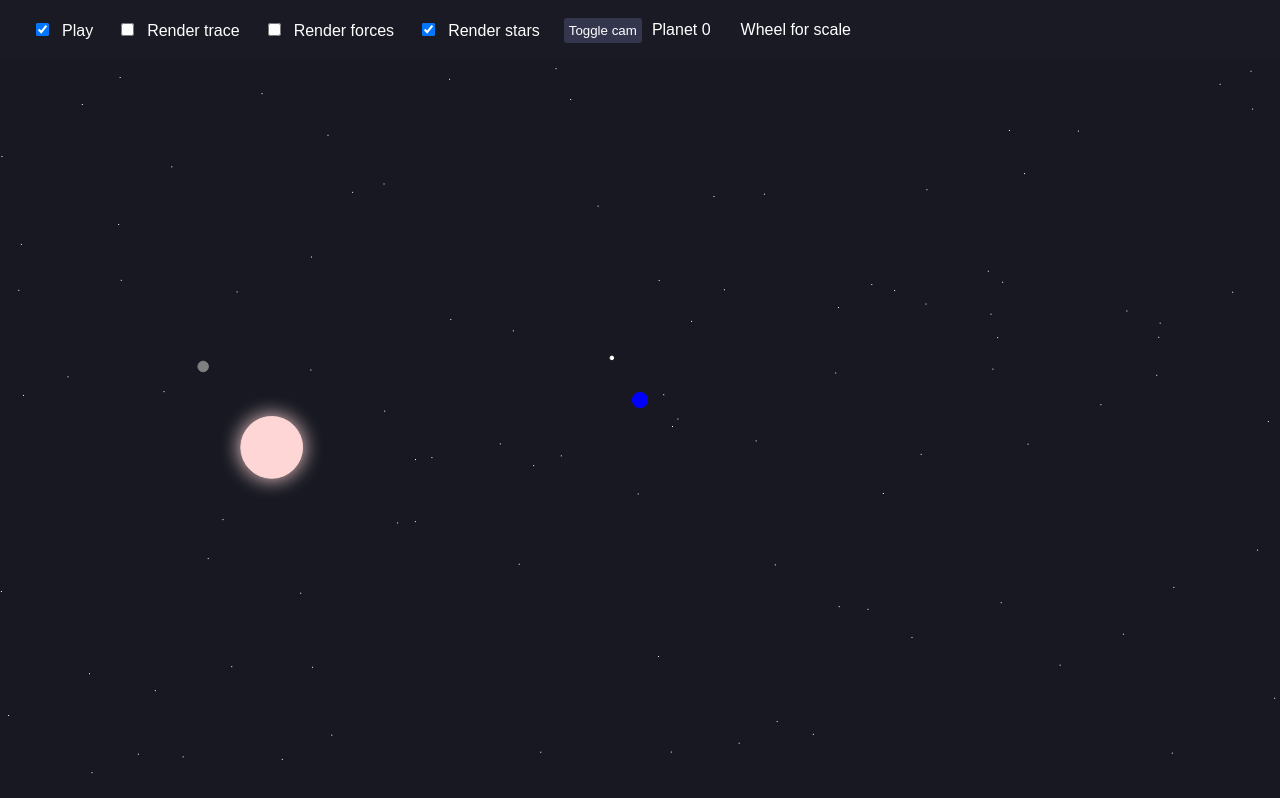
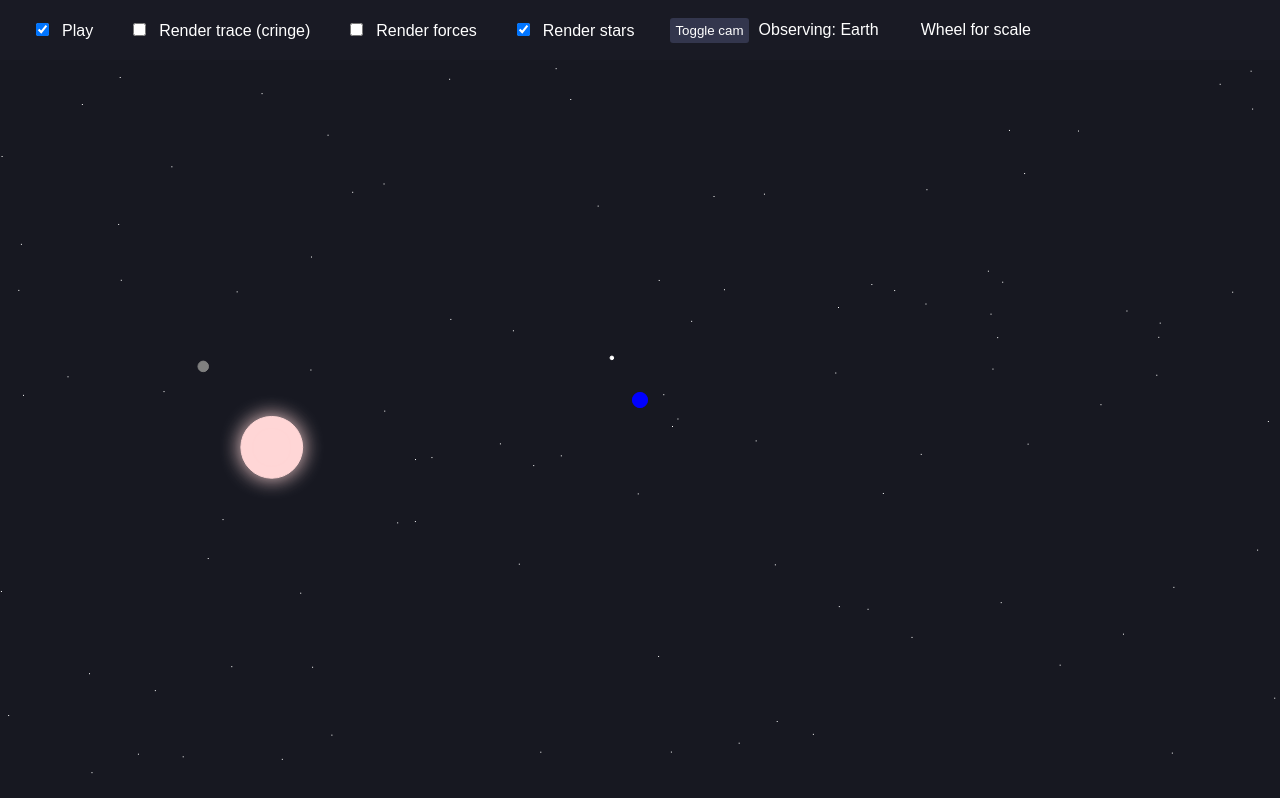
Before and after one commit to labtorie/planets, a plain HTML site: page index.html in a window 1280 px wide. Both pictures are taken after a click on the button "Toggle cam". Drawn offline with Linux system fonts and the light colour scheme.

Commit message:
some adjustments

```diff
--- a/index.html
+++ b/index.html
@@ -2,8 +2,9 @@
 <html lang="en">
 <head>
     <meta charset="UTF-8">
+    <meta name="viewport" content="width=device-width, initial-scale=1.0, maximum-scale=1.0, user-scalable=no" />
     <title>Sandbox</title>
-    <link rel="stylesheet" href="styles.css?v=5">
+    <link rel="stylesheet" href="styles.css?v=6">
     <script src="vector.js"></script>
 </head>
 <body>
@@ -14,7 +15,7 @@
     </section>
     <section>
         <input id="trace" type="checkbox">
-        <span>Render trace</span>
+        <span>Render trace (cringe)</span>
     </section>
     <section>
         <input id="forces" type="checkbox">
@@ -28,7 +29,7 @@
         <button id="cam">
             Toggle cam
         </button>
-        <span id="cam_mode">free</span>
+        <span id="cam_mode">Free cam</span>
     </section>
     <section>
         <span>Wheel for scale</span>
@@ -36,6 +37,6 @@
 </div>
 <canvas id="canvas"/>
 
-<script src="index.js?v=4"></script>
+<script src="index.js?v=6"></script>
 </body>
 </html>
--- a/index.js
+++ b/index.js
@@ -69,6 +69,7 @@ const pan = {
 addEventListener('mousemove', e => {
     if (!e.buttons) return
 
+    world.toggleCamMode(true)
     config.renderTrace = false
     pan.x += e.movementX
     pan.y += e.movementY
@@ -86,7 +87,6 @@ function touchStart(event) {
 }
 
 addEventListener('touchmove', e => {
-    console.log(e)
     pan.x -= .03 * (start.x - e.touches[0].pageX);
     pan.y -= .03 * (start.y - e.touches[0].pageY);
 })
@@ -113,24 +113,28 @@ console.log(generateStars())
 const planets = [
     {
         color: 'blue',
+        name: 'Earth',
         mass: 1500,
         coords: new Vector2(-400, 0),
         velocity: new Vector2(0, 1.6)
     },
     {
         color: 'gray',
+        name: 'Mercury',
         mass: 500,
         coords: new Vector2(120, 0),
         velocity: new Vector2(0, -3)
     },
     {
         color: 'white',
+        name: 'Moon',
         mass: 20,
         coords: new Vector2(-360, 0),
         velocity: new Vector2(0, 2.3)
     },
     {
         color: '#ffd6d6',
+        name: 'Sun',
         glow: true,
         mass: 100000,
         coords: new Vector2(0, 0),
@@ -138,10 +142,18 @@ const planets = [
     },
     {
         color: 'orange',
+        name: 'Jupiter',
         mass: 3000,
         coords: new Vector2(-800, 0),
         velocity: new Vector2(0, 1.2)
-    }
+    },
+    {
+        color: 'white',
+        name: 'Jupiter sat idk',
+        mass: 20,
+        coords: new Vector2(-840, 0),
+        velocity: new Vector2(0, 2)
+    },
 
 ]
 
@@ -186,8 +198,9 @@ function drawCircle(ctx, x, y, radius, fill) {
 
 
 class Planet {
-    constructor({color, mass, coords, velocity, glow}) {
+    constructor({color, mass, coords, velocity, glow, name}) {
         this.glow = !!glow
+        this.name = name
         this.id = Math.floor(Math.random() * 10000).toString()
         this.color = color
         this.mass = mass
@@ -269,7 +282,8 @@ class World {
                 mass: p.mass,
                 coords: p.coords,
                 velocity: p.velocity,
-                glow: p.glow
+                glow: p.glow,
+                name: p.name,
             })
         })
     }
@@ -285,16 +299,22 @@ class World {
         })
     }
 
-    toggleCamMode() {
+    toggleCamMode(release=false) {
+        if (release) {
+            this.camMode = -1
+            document.querySelector('#cam_mode').textContent = 'Free cam'
+            return
+        }
+
         if (this.camMode + 1 === this.planets.length) {
-            document.querySelector('#cam_mode').textContent = 'free'
+            document.querySelector('#cam_mode').textContent = 'Free cam'
             this.camMode = -1
             pan.x = 0
             pan.y = 0
             config.scale = 1
         }
         else {
-            document.querySelector('#cam_mode').textContent = 'Planet '+ Number(this.camMode + 1)
+            document.querySelector('#cam_mode').textContent = 'Observing: '+ this.planets[this.camMode+1].name
             this.camMode++
         }
     }
--- a/styles.css
+++ b/styles.css
@@ -22,6 +22,8 @@ body, html {
     left: 0;
     top: 0;
     z-index: 10;
+    flex-wrap: wrap;
+    gap: 12px;
 }
 
 input[type="number"] {
```
